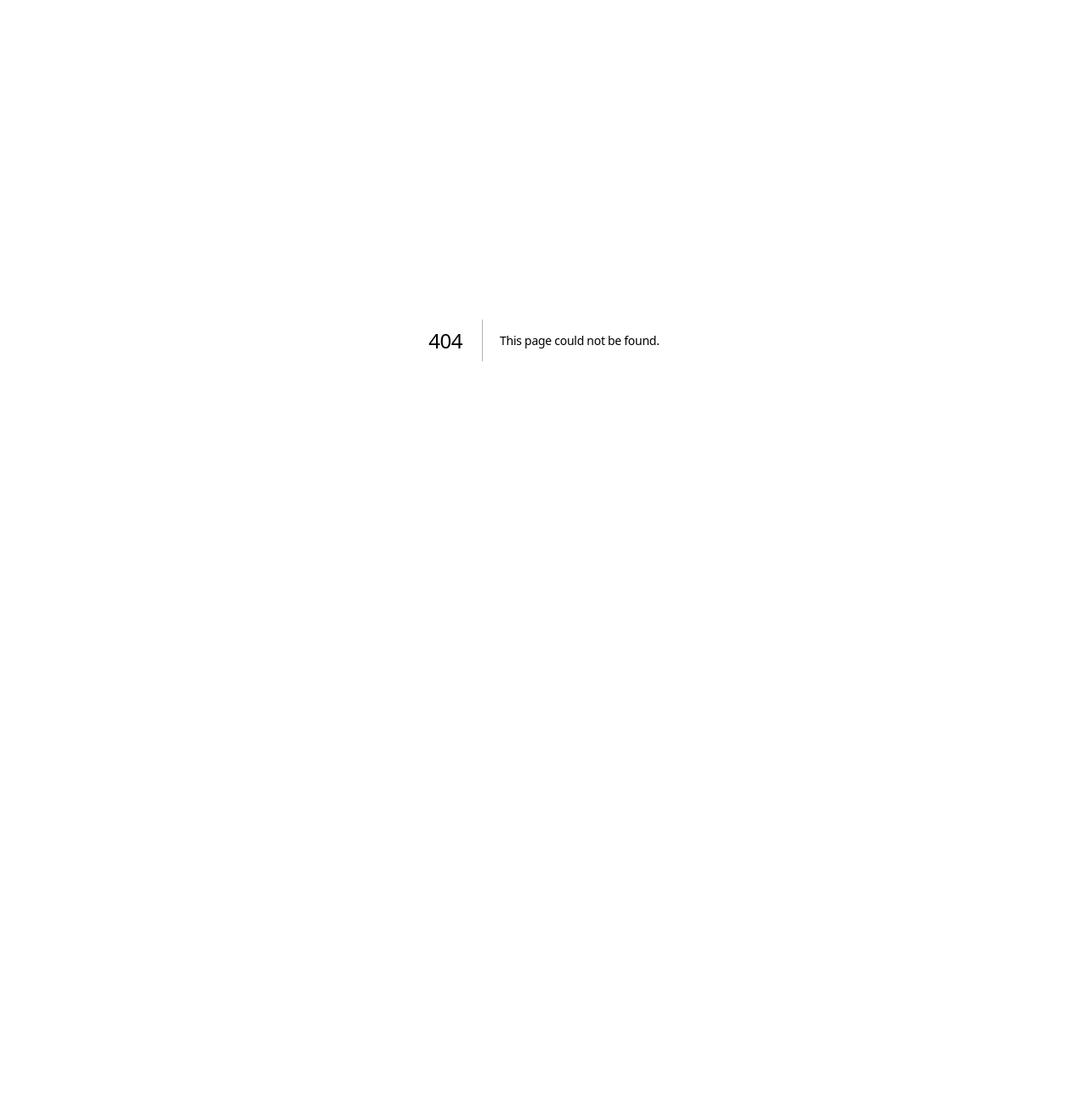
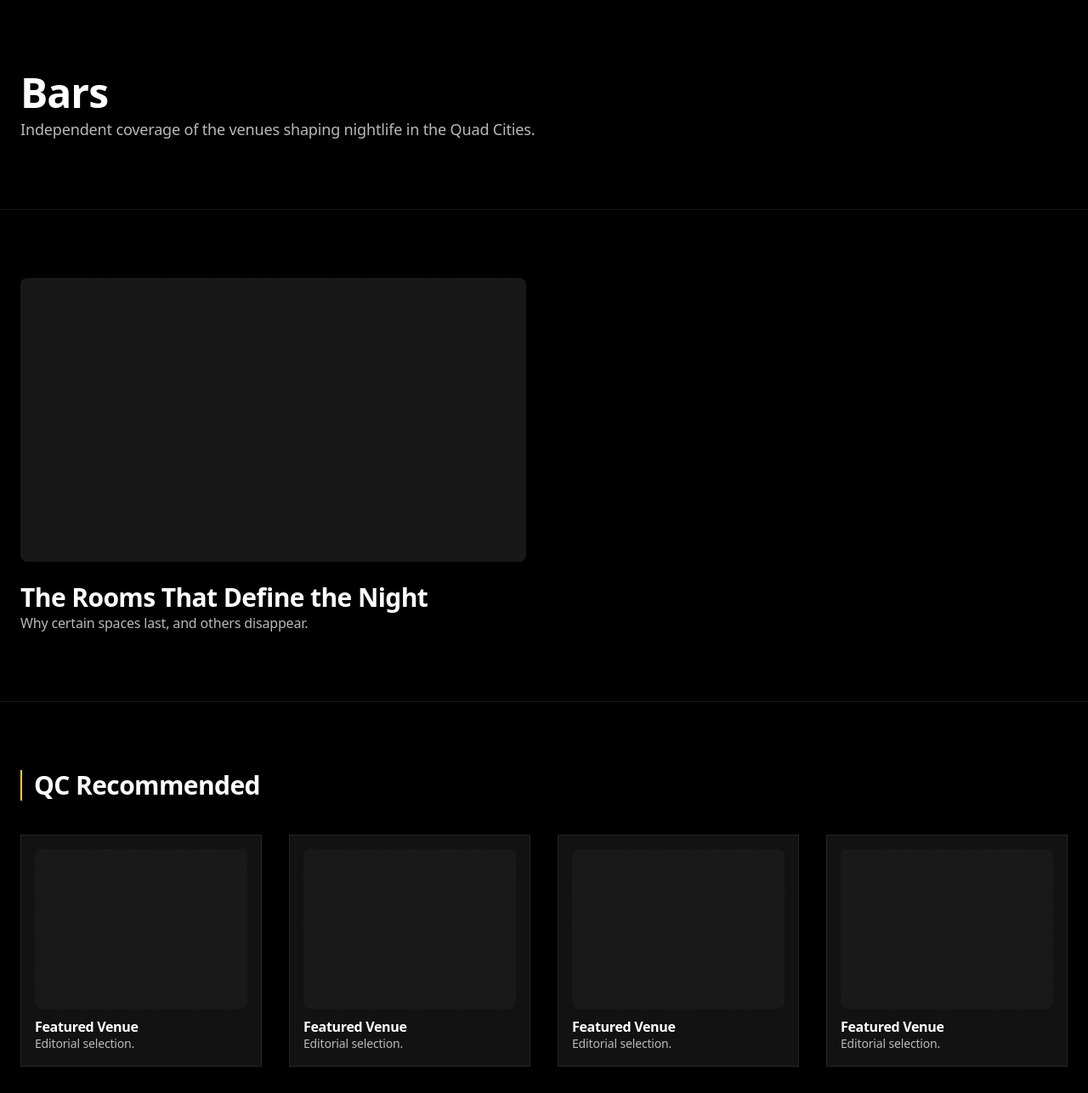
Before and after one commit to QCmix/QCMix.com, a Next.js app: page /bar in a window 1280 px wide. Before the commit this address had no page. Shown: the top 1286 px of the page at 85% size. Before the commit the page ends 800 px from the top, so only its background shows below. Built offline with nearby package versions, Linux system fonts and the light colour scheme.

Commit message:
Add new pages: bar, bartenders, music

```diff
--- /dev/null
+++ b/app/bar/page.tsx
@@ -0,0 +1,51 @@
+export default function BarsPage() {
+  return (
+    <main className="min-h-screen bg-black text-white antialiased">
+      {/* SECTION HEADER */}
+      <section className="border-b border-white/10">
+        <div className="mx-auto max-w-7xl px-6 py-20">
+          <h1 className="text-4xl font-semibold tracking-tight md:text-5xl">
+            Bars
+          </h1>
+          <p className="mt-4 max-w-2xl text-lg text-white/70">
+            Independent coverage of the venues shaping nightlife in the Quad Cities.
+          </p>
+        </div>
+      </section>
+
+      {/* FEATURED EDITORIAL */}
+      <section className="mx-auto max-w-7xl px-6 py-20">
+        <article className="max-w-2xl">
+          <div className="aspect-[16/9] qc-img" />
+          <h2 className="mt-6 text-2xl font-semibold tracking-tight md:text-3xl">
+            The Rooms That Define the Night
+          </h2>
+          <p className="mt-3 text-base text-white/60">
+            Why certain spaces last, and others disappear.
+          </p>
+        </article>
+      </section>
+
+      {/* CURATED GRID */}
+      <section className="border-t border-white/10 py-20">
+        <div className="mx-auto max-w-7xl px-6">
+          <h2 className="mb-10 pl-4 text-3xl font-semibold accent-rule">
+            QC Recommended
+          </h2>
+
+          <div className="grid grid-cols-1 gap-8 sm:grid-cols-2 md:grid-cols-4">
+            {Array.from({ length: 8 }).map((_, i) => (
+              <div key={i} className="surface p-4">
+                <div className="aspect-[4/3] qc-img qc-img-muted" />
+                <h3 className="mt-3 font-semibold">Featured Venue</h3>
+                <p className="mt-1 text-sm text-white/60">
+                  Editorial selection.
+                </p>
+              </div>
+            ))}
+          </div>
+        </div>
+      </section>
+    </main>
+  )
+}
--- /dev/null
+++ b/app/music/page.tsx
@@ -0,0 +1,48 @@
+export default function MusicPage() {
+  return (
+    <main className="min-h-screen bg-black text-white antialiased">
+      <section className="border-b border-white/10">
+        <div className="mx-auto max-w-7xl px-6 py-20">
+          <h1 className="text-4xl font-semibold tracking-tight md:text-5xl">
+            Music
+          </h1>
+          <p className="mt-4 max-w-2xl text-lg text-white/70">
+            Live performance and scene context across the Quad Cities.
+          </p>
+        </div>
+      </section>
+
+      <section className="mx-auto max-w-7xl px-6 py-20">
+        <article className="max-w-2xl">
+          <div className="aspect-[16/9] qc-img" />
+          <h2 className="mt-6 text-2xl font-semibold tracking-tight md:text-3xl">
+            Why the Show Mattered
+          </h2>
+          <p className="mt-3 text-base text-white/60">
+            Performance over promotion.
+          </p>
+        </article>
+      </section>
+
+      <section className="border-t border-white/10 py-20">
+        <div className="mx-auto max-w-7xl px-6">
+          <h2 className="mb-10 pl-4 text-3xl font-semibold accent-rule">
+            Recent Performances
+          </h2>
+
+          <div className="grid grid-cols-1 gap-8 sm:grid-cols-2 md:grid-cols-4">
+            {Array.from({ length: 8 }).map((_, i) => (
+              <div key={i} className="surface p-4">
+                <div className="aspect-[4/3] qc-img" />
+                <h3 className="mt-3 font-semibold">Featured Artist</h3>
+                <p className="mt-1 text-sm text-white/60">
+                  Venue-linked coverage.
+                </p>
+              </div>
+            ))}
+          </div>
+        </div>
+      </section>
+    </main>
+  )
+}
```
Also changed, not shown: 1 other file (tests, documents, lock files or other folders).
